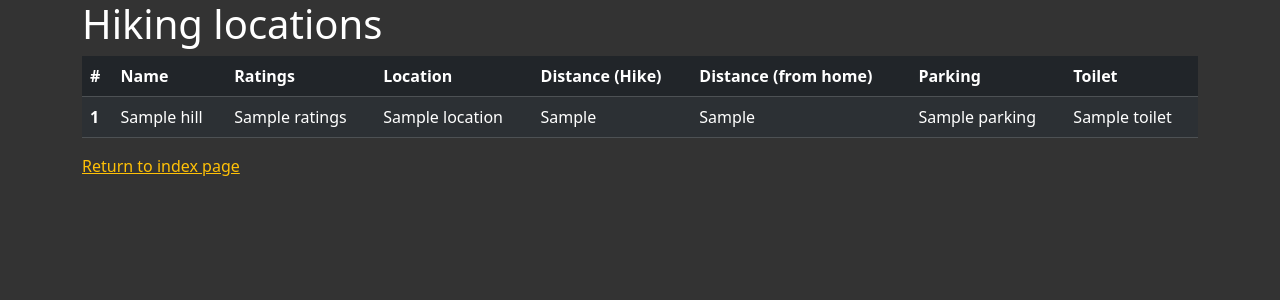
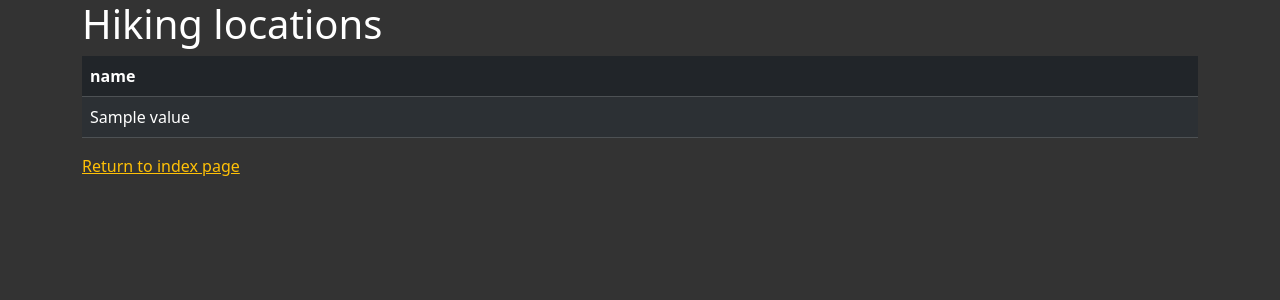
Before and after one commit to LegradiK/cafe_wifi_flask_bootstrap5, a Flask app: template templates/hiking_places.html in a window 1280 px wide. Shown: the top 300 px of the page. Run offline with Flask 3, Linux system fonts and the light colour scheme; the template is opened without the code that fills it: most values are stand-ins (such as "Sample title", 1, 10 or a date in 2020); some libraries are stand-ins or nearby versions.

Commit message:
Initial Commit

```diff
--- a/main.py
+++ b/main.py
@@ -1,40 +1,29 @@
 from flask import Flask, render_template
 from flask_bootstrap import Bootstrap5
 from flask_wtf import FlaskForm
-from wtforms import StringField, SubmitField
-from wtforms.validators import DataRequired
-import csv
-
-'''
-Red underlines? Install the required packages first:
-Open the Terminal in PyCharm (bottom left).
-
-On Windows type:
-python -m pip install -r requirements.txt
-
-On MacOS type:
-pip3 install -r requirements.txt
-
-This will install the packages from requirements.txt for this project.
-'''
+from wtforms import StringField, SubmitField, SelectField, FloatField, BooleanField
+from wtforms.validators import DataRequired, URL
+import pandas as pd
+import os
 
 app = Flask(__name__)
-app.config['SECRET_KEY'] = '8BYkEfBA6O6donzWlSihBXox7C0sKR6b'
+
+# don't forget to source data.env file before running
+app.config['SECRET_KEY'] = os.environ.get('FLASK_SECRET_KEY')
 Bootstrap5(app)
 
 
-class HikeForm(FlaskForm):
-    hike = StringField('Hike name', validators=[DataRequired()])
-    submit = SubmitField('Submit')
+class HikingForm(FlaskForm):
+    name = StringField('Name ', validators=[DataRequired()])
+    ratings = SelectField('Ratings', choices=[('1', '1'), ('2', '2'), ('3', '3'), ('4', '4'), ('5', '5')], validators=[DataRequired()])
+    location = StringField('Location', validators=[DataRequired()])
+    google_map = StringField('Google map link', validators=[DataRequired(),URL(require_tld=True, message='googlemap location link required')])
+    hike_distance = FloatField('Hike Distance (in km)', validators=[DataRequired()])
+    home_distance = FloatField('Distance from Home (in km) ', validators=[DataRequired()])
+    parking = BooleanField('Parking Available ')
+    toilet = BooleanField('Toilets available ')
 
-# Exercise:
-# add: Location URL, open time, closing time, coffee rating, wifi rating, power outlet rating fields
-# make coffee/wifi/power a select element with choice of 0 to 5.
-#e.g. You could use emojis ☕️/💪/✘/🔌
-# make all fields required except submit
-# use a validator to check that the URL field has a URL entered.
-# ---------------------------------------------------------------------------
-
+CVS_FORM = './hiking-data.cvs'
 
 # all Flask routes below
 @app.route("/")
@@ -43,25 +32,19 @@ def home():
 
 
 @app.route('/add')
-def add_hills():
-    form = HikeForm()
+def add():
+    form = HikingForm()
     if form.validate_on_submit():
         print("True")
-    # Exercise:
-    # Make the form write a new row into cafe-data.csv
-    # with   if form.validate_on_submit()
+
     return render_template('add.html', form=form)
 
 
 @app.route('/hikes')
 def hikes():
-    with open('hiking-data.csv', newline='', encoding='utf-8') as csv_file:
-        csv_data = csv.DictReader(csv_file)  # Use DictReader to easily access columns by name
-        list_of_rows = [row for row in csv_data]
-        return render_template('hiking_places.html', hills=list_of_rows)
-        print(list_of_rows)
-
-    return render_template('hiking_places.html', hills=list_of_rows)
+    datafile = pd.read_csv('hiking-data.csv')
+    data = datafile.to_dict(orient='records')
+    return render_template('hiking_places.html', hills=data)
 
 
 if __name__ == '__main__':
--- a/templates/hiking_places.html
+++ b/templates/hiking_places.html
@@ -18,28 +18,18 @@
             hiking-data.csv file. -->
             <thead>
               <tr>
-                <th scope="col">#</th>
-                <th scope="col">Name</th>
-                <th scope="col">Ratings</th>
-                <th scope="col">Location</th>
-                <th scope="col">Distance (Hike)</th>
-                <th scope="col">Distance (from home)</th>
-                <th scope="col">Parking</th>
-                <th scope="col">Toilet</th>
+                {% for column in hills[0].keys() %}
+                <th>{{ column }}</th>
+                {% endfor %}
               </tr>
             </thead>
             <tbody>
-              {% for hill in hills %}
-                <tr>
-                  <th scope="row">{{ loop.index }}</th>
-                  <td>{{ hill['Name'] }}</td>
-                  <td>{{ hill['Ratings'] }}</td>
-                  <td>{{ hill['Location'] }}</td>
-                  <td>{{ hill['Distance (Hike)'] }}</td>
-                  <td>{{ hill['Distance (from home)'] }}</td>
-                  <td>{{ hill['Parking'] }}</td>
-                  <td>{{ hill['Toilet'] }}</td>
-                </tr>
+              {% for row in hills %}
+              <tr>
+                {% for value in row.values() %}
+                <td>{{ value }}</td>
+                {% endfor %}
+              </tr>
               {% endfor %}
             </tbody>
         </table>
```
Also changed, not shown: templates/add.html (+6 -1 lines), templates/index.html (+14 -1 lines), static/css/styles.css (line endings or trailing spaces), 1 other file.
